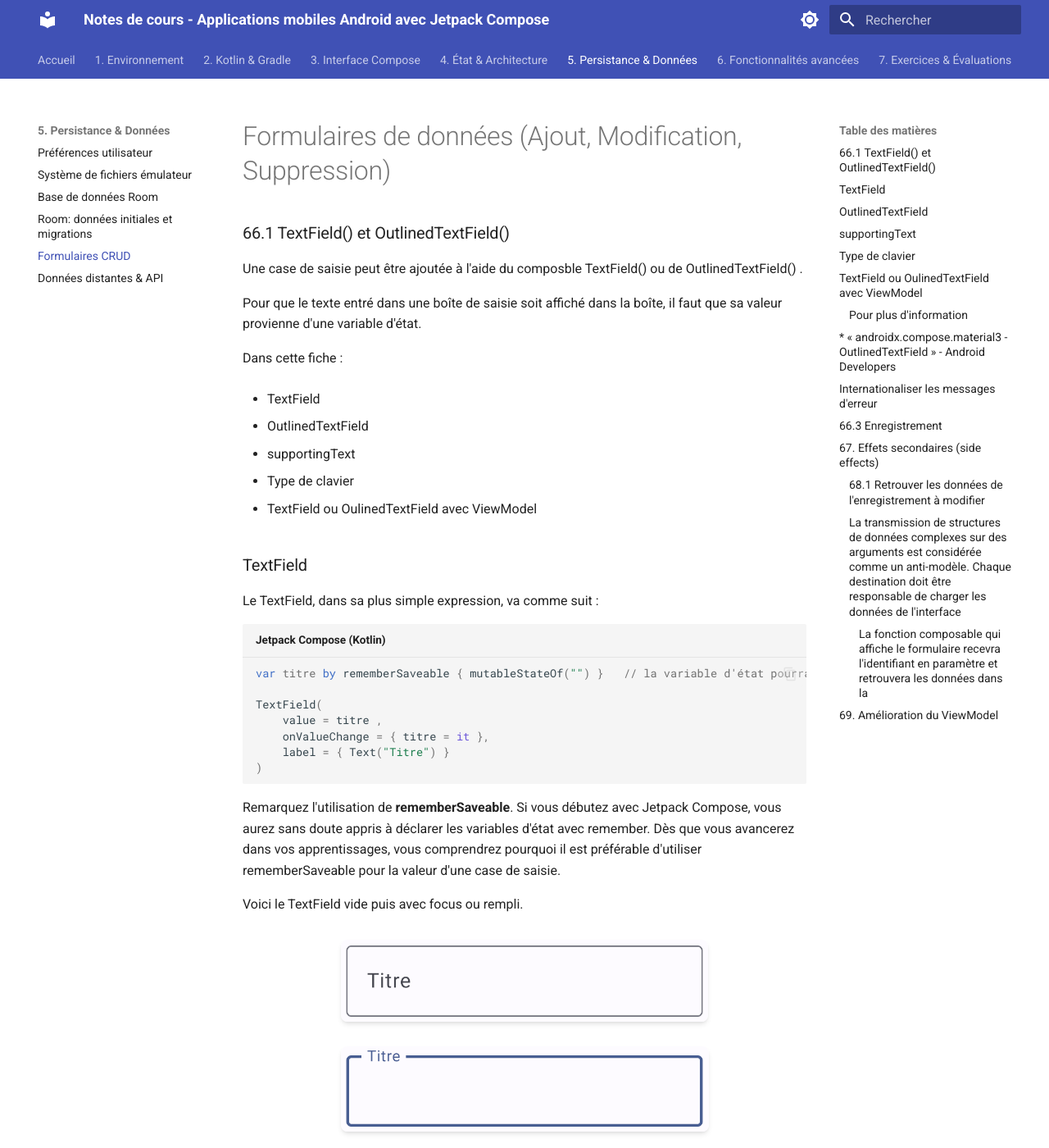
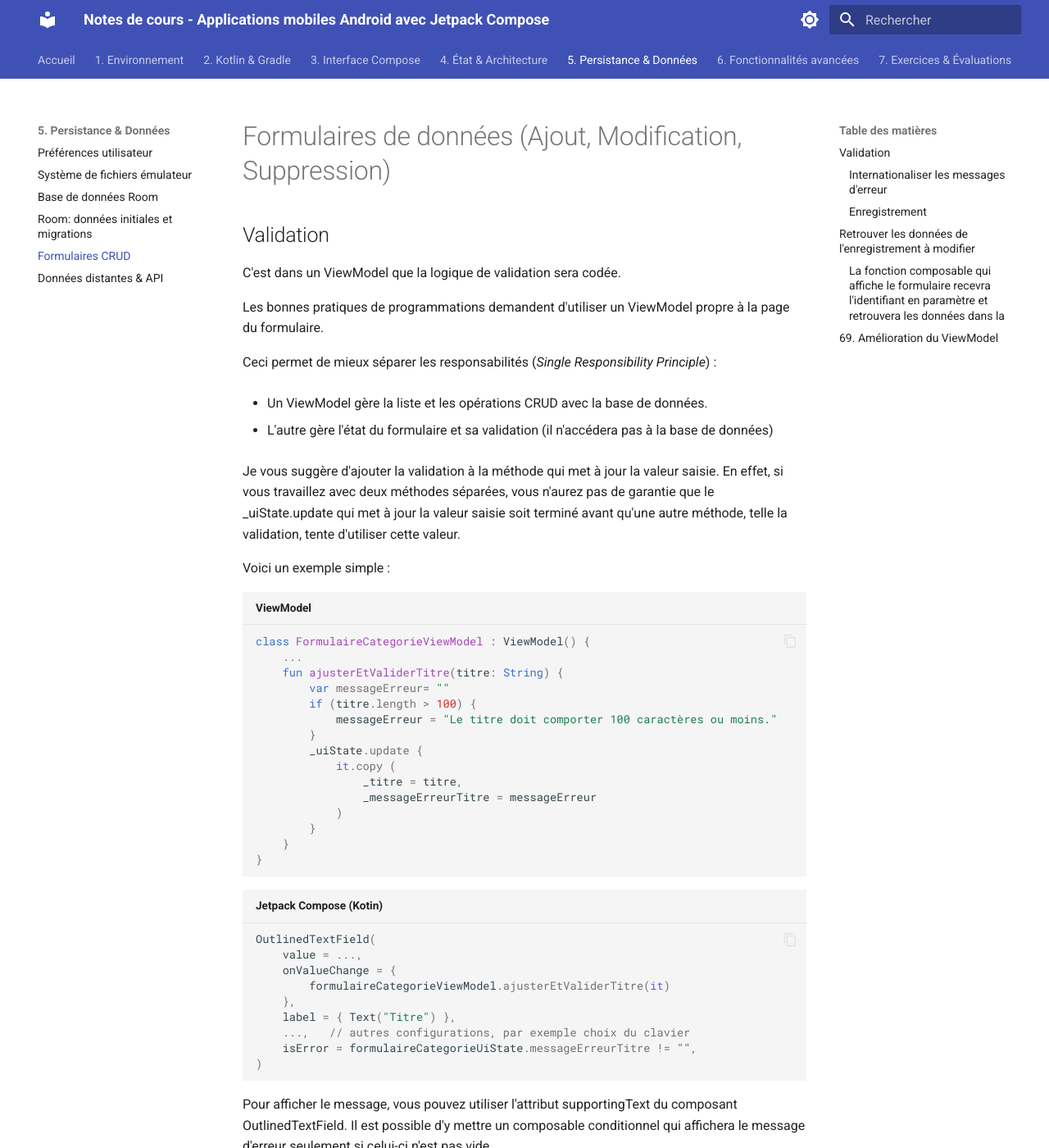
Before and after one commit to Apps-Mobiles-2-Victo/notes_de_cours, an MkDocs documentation site: the page built from docs/05-donnees-persistance/formulaires-crud.md, in a window 1280 px wide and 1400 px high. Shown: the whole window at 82% size. Built offline with MkDocs 1.6.1 and Material for MkDocs 9.7.7, drawn with Linux system fonts in a browser that asks for light colours; some of the changed text lies outside the part shown.

Commit message:
Refactor documentation for clarity and consistency; update section headings, improve code examples, and enhance explanations for side effects and form handling in Jetpack Compose.

````diff
--- a/docs/05-donnees-persistance/formulaires-crud.md
+++ b/docs/05-donnees-persistance/formulaires-crud.md
@@ -4,279 +4,7 @@ title: "Formulaires de données (Ajout, Modification, Suppression)"
 
 # Formulaires de données (Ajout, Modification, Suppression)
 
-
-### 66.1 TextField() et OutlinedTextField()
-
-
-Une case de saisie peut être ajoutée à l'aide du composble TextField() ou de OutlinedTextField() .
-
-
-Pour que le texte entré dans une boîte de saisie soit affiché dans la boîte, il faut que sa valeur provienne d'une variable d'état.
-
-
-Dans cette fiche :
-
-
-- TextField
-
-
-- OutlinedTextField
-
-
-- supportingText
-
-
-- Type de clavier
-
-
-- TextField ou OulinedTextField avec ViewModel
-
-
-### TextField
-
-
-Le TextField, dans sa plus simple expression, va comme suit :
-
-
-```kotlin title="Jetpack Compose (Kotlin)"
-var titre by rememberSaveable { mutableStateOf("") }   // la variable d'état pourrait aussi faire partie du ViewModel
-
-TextField(
-    value = titre ,
-    onValueChange = { titre = it },
-    label = { Text("Titre") }
-)
-```
-
-
-Remarquez l'utilisation de **rememberSaveable**. Si vous débutez avec Jetpack Compose, vous aurez sans doute appris à déclarer les variables d'état avec remember. Dès que vous avancerez dans vos apprentissages, vous comprendrez pourquoi il est préférable d'utiliser rememberSaveable pour la valeur d'une case de saisie.
-
-
-Voici le TextField vide puis avec focus ou rempli.
-
-
-
-
-![Illustration](../images/page_191_img_01_448x100.png)
-
-
-
-
-
-
-![Illustration](../images/page_191_img_02_449x104.png)
-
-
-
-
-### OutlinedTextField
-
-
-Voici le même exemple mais avec un OutlinedTextField.
-
-
-```kotlin title="Jetpack Compose (Kotlin)"
-var titre by rememberSaveable { mutableStateOf("") }
-
-OutlinedTextField(
-    value = titre,
-    onValueChange = { titre = it },
-    label = { Text("Titre") }
-)
-```
-
-
-La différence entre TextField et OutlinedTextField est au niveau de l'apparence.
-
-
-Voici le OutlinedTextField vide puis avec focus ou rempli.
-
-
-
-
-![Illustration](../images/page_191_img_03_451x105.png)
-
-
-
-
-
-
-![Illustration](../images/page_191_img_04_453x104.png)
-
-
-
-
-### supportingText
-
-
-Depuis Jetpack Compose 1.3, il est possible d'ajouter un texte d'accompagnement sous la boîte de saisie.
-
-
-Dans la forme la plus simple, un texte statique sera affiché. Mais puisque le code est entre accolades, ceci ouvre la porte à une panoplie de possibilités afin d'afficher un texte contextualisé.
-
-
-```kotlin title="Jetpack Compose (Kotlin)"
-var titre by rememberSaveable { mutableStateOf("") }
-
-OutlinedTextField(
-    value = titre,
-    onValueChange = { titre = it },
-    label = { Text("Titre") },
-    supportingText = { Text("Max. 10 caractères") }
-)
-```
-
-
-
-
-![Illustration](../images/page_192_img_01_453x139.png)
-
-
-
-
-### Type de clavier
-
-
-Afin d'améliorer l'expérience utilisateur, il est important de spécifier le type de clavier virtuel selon le rôle de la case de saisie.
-
-
-Les principaux types de clavier sont :
-
-
-- Text (par défaut)
-
-
-- Number
-
-
-- Decimal (dans derniers tests effectués, était identique à Number)
-
-
-- Email (semblable à Text mais la virgule est remplacée par un @)
-
-
-- Password (lettres et chiffres dans un même écran)
-
-
-- Phone (chiffres avec lettres imprimées sur les touches correspondantes - ex : 2 ABC)
-
-
-- Uri (semblable à Text mais la virgule est remplacée par un /)
-
-
-
-
-![Illustration](../images/page_192_img_05_200x146.png)
-
-
-
-
-
-
-![Illustration](../images/page_192_img_04_200x146.png)
-
-
-
-
-
-
-![Illustration](../images/page_192_img_02_200x146.png)
-
-
-
-
-
-
-![Illustration](../images/page_192_img_03_200x128.png)
-
-
-
-
-
-
-![Illustration](../images/page_192_img_06_200x128.png)
-
-
-
-
-KeyboardType.Text KeyboardType.Number KeyboardType.Email KeyboardType.Password KeyboardType.Phone
-
-
-Pour spécifier le type clavier désiré :
-
-
-```kotlin title="Jetpack Compose (Kotlin)"
-TextField(
-    ...,
-    keyboardOptions = KeyboardOptions
-(keyboardType
- = KeyboardType.Number)
-)
-```
-
-
-### TextField ou OulinedTextField avec ViewModel
-
-
-Dans une application qui utilise un **ViewModel comme conteneur d'état**, la syntaxe d'une case de saisie sera légèrement différente.
-
-
-Notez que j'ai utilisé ici un ViewModel de type HomeViewModel mais la classe du ViewModel pourrait porter un autre nom dans votre application.
-
-
-```kotlin title="Fonction composable (Kotlin)"
-@Composable
-fun monComposable() {
-    val viewModel: HomeViewModel = viewModel()
-    val uiState by viewModel.uiState.collectAsState()
-    ...
-    TextField(
-        value = uiState.nom ,
-        onValueChange = {
-             viewModel.ajusterNom(it)
-        },
-        ...
-    )
-    ...
-}
-```
-
-
-Et dans le ViewModel (dans cet exemple, le uiState est un flux observable, d'où la nécessité d'utiliser _uiState.update) :
-
-
-```kotlin title="ViewModel (Kotlin)"
-class HomeViewModel: ViewModel() {
-    ...
-    fun ajusterNom(valeur: String) {
-        _uiState.update {
-            it.copy (
-                _nom = valeur
-            )
-        }
-    }
-}
-```
-
-
-#### Pour plus d'information
-
-
-* [« Handle user input » - Android Developers](https://developer.android.com/jetpack/compose/text/user-input)
-
-
-* [« Jetpack Compose Basics - How to use text field composables to meet the Material design specification » - Good Request](https://www.goodrequest.com/blog/jetpack-compose-basics-text-input)
-
-
-* [« Textfields » - Material Design 3](https://m3.material.io/components/text-fields/overview)
-
-
-* [« androidx.compose.material3 - TextField » - Android Developers](https://developer.android.com/reference/kotlin/androidx/compose/material3/package-)
-summary#textfield
-
-
-### * [« androidx.compose.material3 - OutlinedTextField » - Android Developers](https://developer.android.com/reference/kotlin/androidx/compose/material3/package-)
-summary 66.2 Validation
+## Validation
 
 
 C'est dans un ViewModel que la logique de validation sera codée.
@@ -285,14 +13,12 @@ C'est dans un ViewModel que la logique de validation sera codée.
 Les bonnes pratiques de programmations demandent d'utiliser un ViewModel propre à la page du formulaire.
 
 
-Ceci permet de mieux séparer les responsabilités (Single Responsibility Principle) :
+Ceci permet de mieux séparer les responsabilités (*Single Responsibility Principle*) :
 
 
 - Un ViewModel gère la liste et les opérations CRUD avec la base de données.
 
-
-- L'autre gère l'état du formulaire et sa validation (il n'accèdera pas à la base de données donc pas de référence au
-Repository)
+- L'autre gère l'état du formulaire et sa validation (il n'accédera pas à la base de données)
 
 
 Je vous suggère d'ajouter la validation à la méthode qui met à jour la valeur saisie. En effet, si vous travaillez avec deux méthodes séparées, vous n'aurez pas de garantie que le _uiState.update qui met à jour la valeur saisie soit terminé avant qu'une autre méthode, telle la validation, tente d'utiliser cette valeur.
@@ -333,10 +59,7 @@ OutlinedTextField(
 ```
 
 
-Pour afficher le message, vous pouvez utiliser l'attribut supportingText si votre projet est bâti sous Compose 1.3 ou plus récent.
-
-
-Sinon, un simple Text() fera l'affaire.
+Pour afficher le message, vous pouvez utiliser l'attribut supportingText du composant OutlinedTextField. Il est possible d'y mettre un composable conditionnel qui affichera le message d'erreur seulement si celui-ci n'est pas vide.
 
 
 ```kotlin title="Jetpack Compose (Kotin)"
@@ -432,9 +155,9 @@ C'est le composable qui se chargera de charger la chaîne à l'aide du contexte.
 ```kotlin title="Composable (Kotlin)"
 Text(stringResource(formulaireCategorieUiState.erreurTitreId!!))
 ```
+-->
 
-
-### 66.3 Enregistrement
+### Enregistrement
 
 
 Dans un formulaire pour ajouter ou éditer des données, un bouton permettra de traiter les données saisies.
@@ -472,22 +195,13 @@ Une fois l'enregistrement terminé, il est intéressant de retourner à la page
 ```kotlin title="Jetpack Compose (Kotlin)"
 coroutineScope.launch {
     categorieViewModel.insererCategorie(...)
-        .join()
- // attend la fin de l'insertion
-       ...    // on pourrait par exemple réinitialiser les données du formulaire
-        navController.navigate("...")
+    ...    // on pourrait par exemple réinitialiser les données du formulaire
+    navController.navigate("...")
 }
 ```
 
 
-## 67. Effets secondaires (side effects)
-
-
-
----
-
-
-### 68.1 Retrouver les données de l'enregistrement à modifier
+##  Retrouver les données de l'enregistrement à modifier
 
 
 Avant 2025, la documentation officielle d'Android énonçait clairement qu'il faut passer un id en paramètre à une route plutôt qu'un objet.
@@ -495,10 +209,9 @@ Avant 2025, la documentation officielle d'Android énonçait clairement qu'il fa
 
 Le texte a depuis été mis à jour mais cette affirmation demeure pertinente :
 
-
-### La transmission de structures de données complexes sur des arguments est considérée comme un anti-modèle. Chaque destination doit être responsable de charger les données de l'interface
-utilisateur en fonction des informations minimales nécessaires, telles que les ID des éléments. Cela simplifie la recréation des processus et évite d'éventuelles incohérences dans les données.
-
+```
+La transmission de structures de données complexes sur des arguments est considérée comme un anti-modèle. Chaque destination doit être responsable de charger les données de l'interface utilisateur en fonction des informations minimales nécessaires, telles que les ID des éléments. Cela simplifie la recréation des processus et évite d'éventuelles incohérences dans les données.
+```
 
 En effet, si on voulait passer un objet complet :
 
````
Also changed, not shown: other parts of docs/05-donnees-persistance/formulaires-crud.md (+2 -2 lines), docs/04-etat-architecture/effets-secondaires.md (+15 -23 lines).
